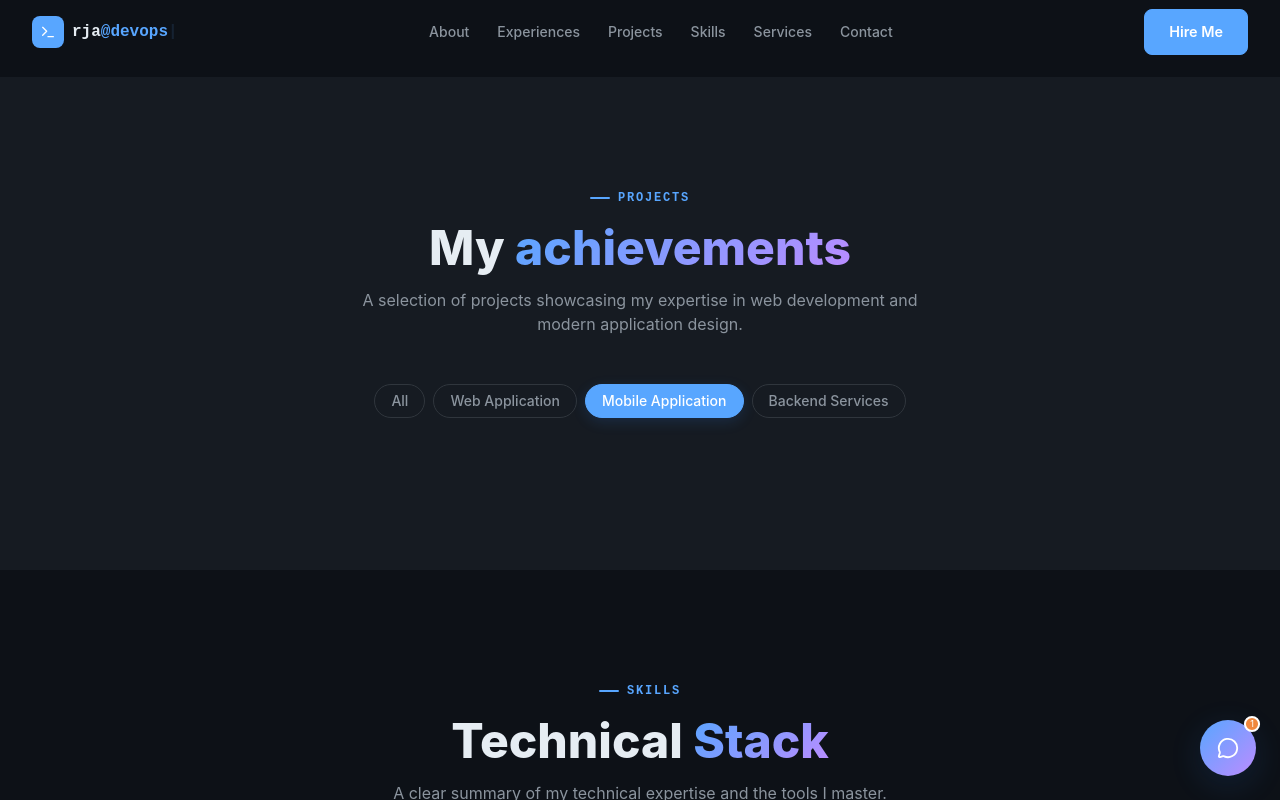
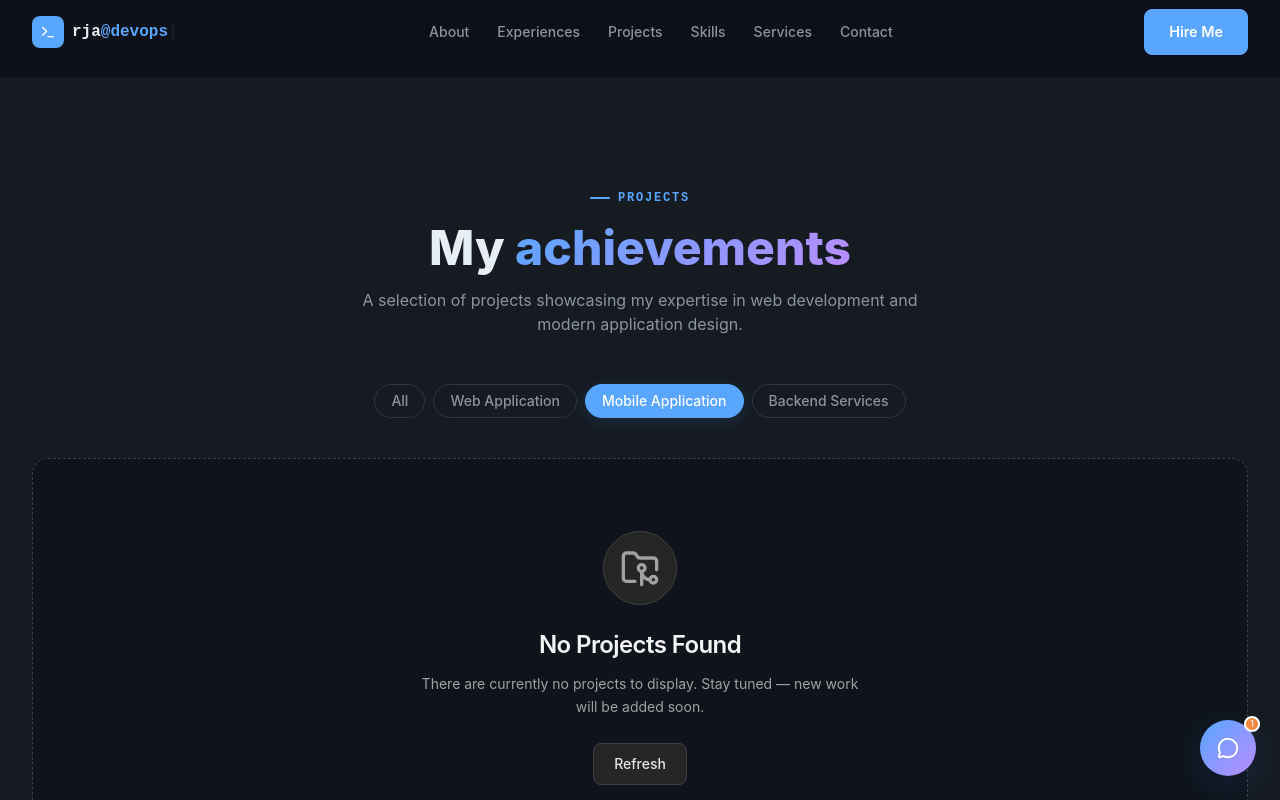
Before and after one commit to joshue-agape/react-vite-personal-portfolio, a React (Vite) app: page / in a window 1280 px wide. Both pictures are taken after a click on the button "Mobile Application". Shown: the part 2734-3534 px from the top of the page. Built offline with nearby package versions, Linux system fonts and the light colour scheme.

Commit message:
Update Project Section

```diff
--- a/src/components/sections/Projects.tsx
+++ b/src/components/sections/Projects.tsx
@@ -2,7 +2,7 @@ import { useState } from 'react';
 import { motion, AnimatePresence } from 'framer-motion';
 import { useInView } from 'react-intersection-observer';
 import { projects } from '@/data/projects';
-import { Star, ExternalLink, GitBranch, Layers } from 'lucide-react';
+import { Star, ExternalLink, GitBranch, Layers, FolderGit2 } from 'lucide-react';
 import { staggerContainer, staggerItem } from '../../utils/animations';
 
 const GithubIcon = () => (
@@ -98,7 +98,7 @@ function ProjectCard({ project }: { project: (typeof projects)[0] }) {
                     </div>
                 )}
 
-                <div className="flex flex-wrap gap-1.5 mb-5">
+                <div className="flex flex-wrap gap-1.5">
                     {project.tags.map((tag) => (
                         <span
                             key={tag}
@@ -109,7 +109,9 @@ function ProjectCard({ project }: { project: (typeof projects)[0] }) {
                     ))}
                 </div>
 
-                <div className="flex items-center gap-3 pt-4 border-t border-(--border)">
+                {(project.github || project.demo) && (
+                    <div className="flex items-center gap-3 pt-4 border-t border-(--border) mt-5">
+                        {project.github && (
                             <motion.a
                                 href={project.github}
                                 target="_blank"
@@ -121,6 +123,8 @@ function ProjectCard({ project }: { project: (typeof projects)[0] }) {
                                 <GithubIcon />
                                 GitHub
                             </motion.a>
+                        )}
+                        {project.demo && (
                             <motion.a
                                 href={project.demo}
                                 target="_blank"
@@ -133,11 +137,12 @@ function ProjectCard({ project }: { project: (typeof projects)[0] }) {
                                 <ExternalLink size={12} />
                                 Demo
                             </motion.a>
-
+                        )}
                         <motion.div className="ml-auto" animate={{ x: hovered ? 4 : 0 }}>
                             <GitBranch size={14} style={{ color: colors.text }} />
                         </motion.div>
                     </div>
+                )}
             </div>
         </motion.div>
     );
@@ -148,7 +153,9 @@ export default function Projects() {
     const [activeCategory, setActiveCategory] = useState('All');
 
     const filtered =
-        activeCategory === 'All' ? projects : projects.filter((p) => p.category.startsWith(activeCategory));
+        activeCategory === 'All'
+            ? projects
+            : projects.filter((p) => p.category.startsWith(activeCategory));
 
     return (
         <section id="projects" className="py-28 relative">
@@ -204,6 +211,7 @@ export default function Projects() {
 
                 {/* Grid */}
                 <AnimatePresence mode="wait">
+                    {filtered.length > 0 ? (
                         <motion.div
                             key={activeCategory}
                             variants={staggerContainer}
@@ -216,6 +224,36 @@ export default function Projects() {
                                 <ProjectCard key={index} project={project} />
                             ))}
                         </motion.div>
+                    ) : (
+                        <motion.div
+                            initial={{ opacity: 0, y: 20 }}
+                            animate={{ opacity: 1, y: 0 }}
+                            exit={{ opacity: 0, scale: 0.95 }}
+                            transition={{ duration: 0.4 }}
+                            className="w-full min-h-100 rounded-2xl border border-dashed border-neutral-700 bg-gray-950/30 backdrop-blur-sm flex items-center justify-center flex-col text-center p-10"
+                        >
+                            {/* Icon */}
+                            <div className="p-4 rounded-full bg-neutral-800 border border-neutral-700 mb-6 shadow-inner">
+                                <FolderGit2 className="w-10 h-10 text-neutral-400" />
+                            </div>
+
+                            {/* Title */}
+                            <h1 className="text-2xl font-semibold text-neutral-100 tracking-tight">
+                                No Projects Found
+                            </h1>
+
+                            {/* Description */}
+                            <p className="text-neutral-400 mt-3 max-w-md text-sm leading-relaxed">
+                                There are currently no projects to display. Stay tuned — new work
+                                will be added soon.
+                            </p>
+
+                            {/* Optional Button */}
+                            <button className="mt-6 px-5 py-2.5 text-sm font-medium rounded-lg bg-neutral-800 hover:bg-neutral-700 transition-colors border border-neutral-700 text-neutral-200">
+                                Refresh
+                            </button>
+                        </motion.div>
+                    )}
                 </AnimatePresence>
             </div>
         </section>
--- a/src/data/experiences.ts
+++ b/src/data/experiences.ts
@@ -17,7 +17,7 @@ export const experiences: Experience[] = [
         company: 'ENI',
         location: 'Fianarantsoa 301, Madagascar',
         description:
-            "I created and implemented a comprehensive automation system for email analysis that leverages AI and n8n workflows. An interactive interface was built to visualize the processed emails, which facilitates effective filtering, organization, and provides real-time insights into the data.",
+            'I created and implemented a comprehensive automation system for email analysis that leverages AI and n8n workflows. An interactive interface was built to visualize the processed emails, which facilitates effective filtering, organization, and provides real-time insights into the data.',
         tags: ['React.js', 'PostgreSQL', 'Flask', 'N8N', 'Docker'],
         image: '/experiences/n8n-autoflow.png',
     },
--- a/src/data/projects.ts
+++ b/src/data/projects.ts
@@ -31,8 +31,8 @@ export const projects: Project[] = [
             'Outil de gestion d’inventaire permettant de suivre les produits, contrôler les niveaux de stock en temps réel et simplifier les opérations quotidiennes liées à l’organisation des marchandises.',
         tags: ['React', 'Hero UI', 'Tailwindcss', 'Node.js', 'Express', 'PostgreSQL'],
         category: 'Web Application',
-        github: '#',
-        demo: '#',
+        github: '',
+        demo: '',
         stars: 142,
         featured: true,
         metrics: [],
@@ -44,8 +44,8 @@ export const projects: Project[] = [
             'Outil collaboratif permettant d’organiser des réunions, planifier des projets et coordonner efficacement les activités d’équipe grâce à une gestion claire du calendrier et des tâches.',
         tags: ['Next', 'HeroUI', 'Tailwindcss', 'Django', 'Postgresql', 'Redis', 'Docker'],
         category: 'Web Application',
-        github: '#',
-        demo: '#',
+        github: '',
+        demo: '',
         stars: 89,
         featured: true,
         metrics: [],
@@ -57,8 +57,8 @@ export const projects: Project[] = [
             'Solution d’automatisation qui analyse les e-mails grâce à l’intelligence artificielle et déclenche des actions via des workflows personnalisés créés avec n8n pour optimiser les tâches répétitives.',
         tags: ['React', 'Shadecn UI', 'Tailwindcss', 'Flask', 'Redis', 'PostgreSQL', 'N8N'],
         category: 'Web Application + IA',
-        github: '#',
-        demo: '#',
+        github: '',
+        demo: '',
         stars: 234,
         featured: true,
         metrics: [],
@@ -70,8 +70,8 @@ export const projects: Project[] = [
             'Système de gestion e-commerce où l’administrateur organise les produits par catégories, suit les clients, gère les commandes et supervise efficacement les livraisons depuis un tableau de bord centralisé.',
         tags: ['Vue', 'PrimeVue', 'Tailwindcss', 'Express', 'PostgreSQL'],
         category: 'Web Application',
-        github: '#',
-        demo: '#',
+        github: '',
+        demo: '',
         stars: 178,
         featured: true,
         metrics: [],
@@ -83,8 +83,8 @@ export const projects: Project[] = [
             'Plateforme permettant de trouver rapidement des médecins spécialistes à proximité, consulter leurs disponibilités et prendre rendez-vous en ligne de manière simple, rapide et pratique.',
         tags: ['React', 'Shadecn UI', 'Tailwindcss', 'Nest', 'Postgresql'],
         category: 'Web Application',
-        github: '#',
-        demo: '#',
+        github: '',
+        demo: '',
         stars: 67,
         featured: true,
         metrics: [],
@@ -96,8 +96,8 @@ export const projects: Project[] = [
             'A web application designed to manage my job applications efficiently, helping prevent duplicate submissions to the same position or company. It also includes features for organizing and tracking my schedule, providing a structured and user-friendly interface.',
         tags: ['React', 'Material UI', 'FastAPI', 'Tailwindcss', 'PostgreSQL'],
         category: 'Web Application + cloud',
-        github: '#',
-        demo: '#',
+        github: '',
+        demo: '',
         stars: 95,
         featured: true,
         metrics: [],
@@ -144,28 +144,32 @@ export const toolbox: ToolBox[] = [
     {
         source: 'https://github.com/joshue-agape/ps-express-project-aliases',
         title: 'Express Project',
-        description: 'Predefined aliases for Express projects to speed up project creation and setup.',
+        description:
+            'Predefined aliases for Express projects to speed up project creation and setup.',
         color: 'green',
         type: 'Alias PowerShell Windows',
     },
     {
         source: 'https://github.com/joshue-agape/ps-fastapi-aliases',
         title: 'FastAPI Project',
-        description: 'Predefined aliases for FastAPI projects to speed up project creation and setup.',
+        description:
+            'Predefined aliases for FastAPI projects to speed up project creation and setup.',
         color: 'orange',
         type: 'Alias PowerShell Windows',
     },
     {
         source: 'https://github.com/joshue-agape/ps-vue-project-aliases',
         title: 'VueJS Project',
-        description: 'Predefined aliases for VueJS projects to speed up project creation and setup.',
+        description:
+            'Predefined aliases for VueJS projects to speed up project creation and setup.',
         color: 'purple',
         type: 'Alias PowerShell Windows',
     },
     {
         source: 'https://github.com/joshue-agape/ps-react-project-aliases',
         title: 'ReactJS Project',
-        description: 'Predefined aliases for ReactJS projects to speed up project creation and setup.',
+        description:
+            'Predefined aliases for ReactJS projects to speed up project creation and setup.',
         color: 'accent',
         type: 'Alias PowerShell Windows',
     },
```
Also changed, not shown: src/components/sections/About.tsx (+16 -10 lines). Lines whose indentation alone changed are shown as unchanged.
